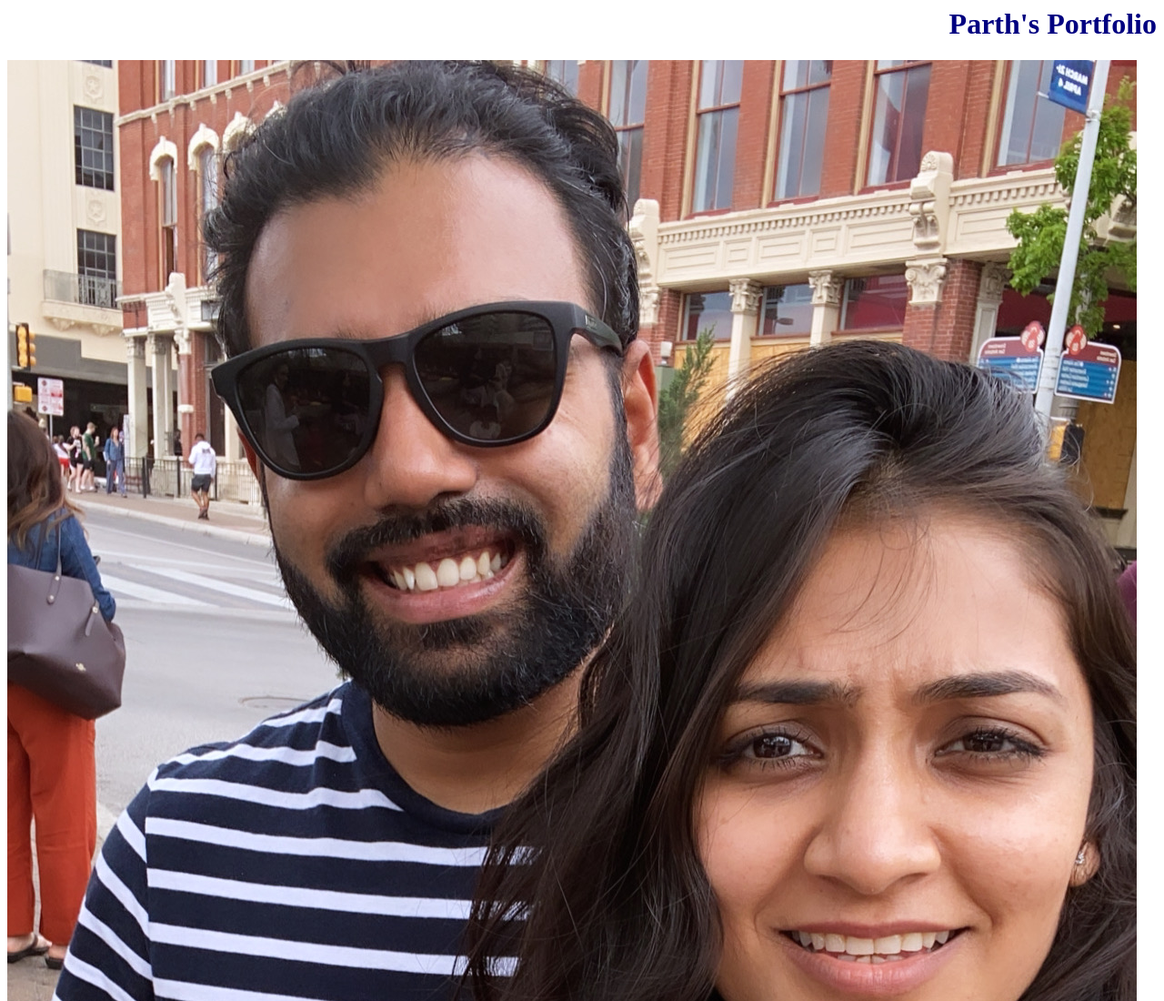
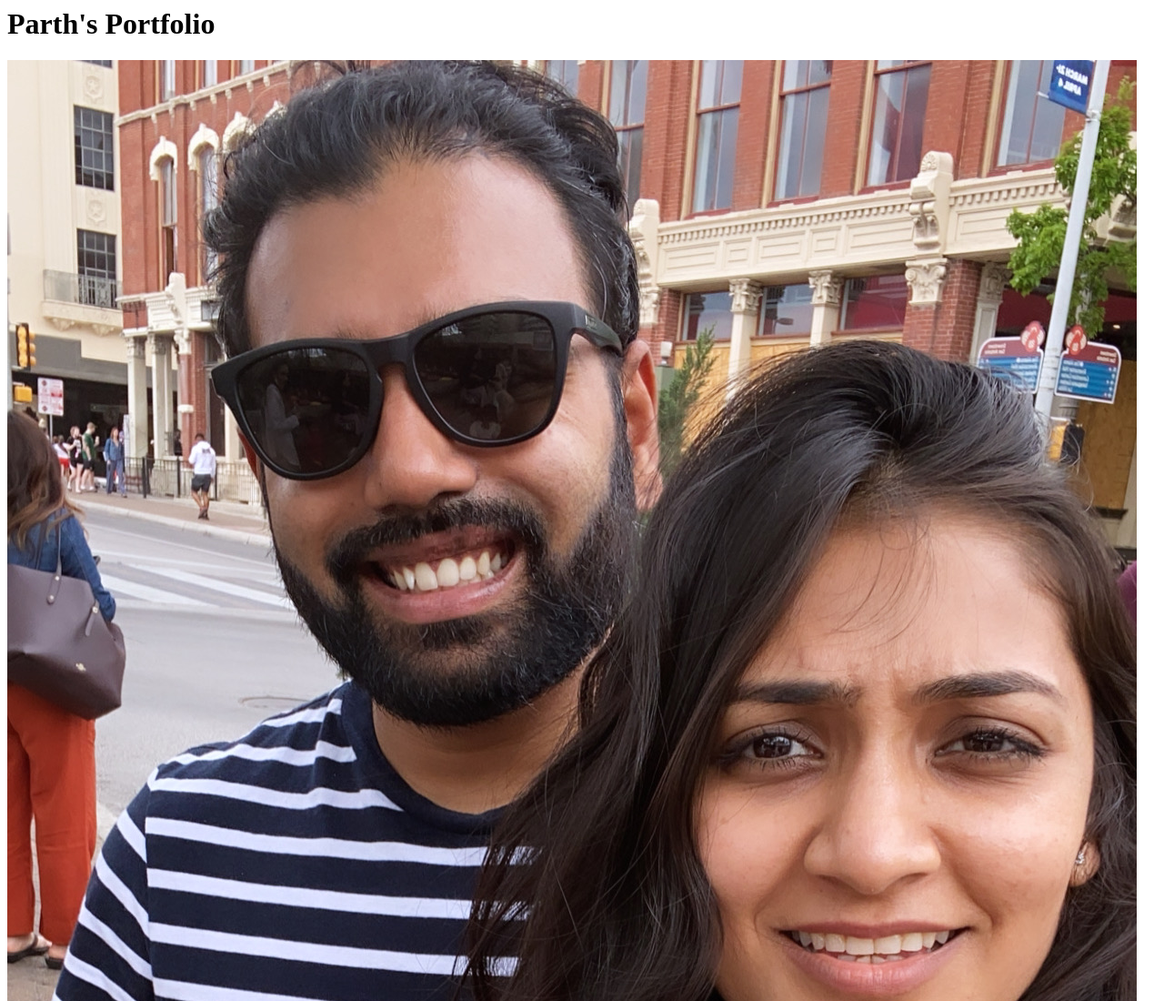
Before and after one commit to tron-stack/tron-stack.github.io, a plain HTML site: page index.html in a window 1280 px wide. Shown: the top 1100 px of the page at 91% size. Drawn offline with Linux system fonts and the light colour scheme.

Commit message:
Update index.html

```diff
--- a/index.html
+++ b/index.html
@@ -1,15 +1,4 @@
 <html>
-    <head>
-        <style>
-            #h1
-            {
-                color: Navy;
-                text-align: right;
-
-            }
-        </style>
-    </head>
-
     <main>
         <h1 id="h1"> Parth's Portfolio</h1>
         <img src="Biopic-tron.JPG" alt="photo of parth and his wife"/>
```
